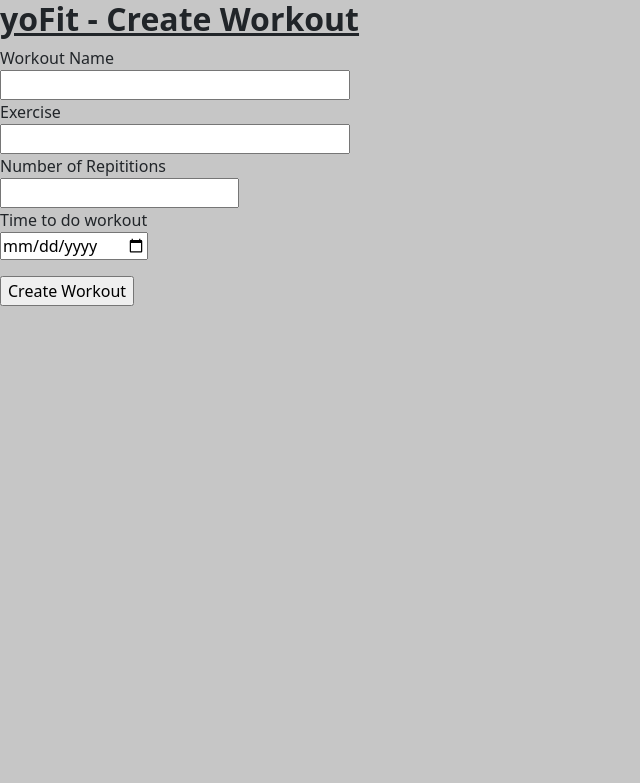
After one commit to albhandari/nutri, a Flask app: page /createWorkout in a window 1280 px wide. The commit adds this page. Shown: the top 783 px of the page, without its empty margins (0-640 px from the left). Run offline with Flask 2, Linux system fonts and the light colour scheme; a user stored in the database is signed in.

Commit message:
remade data base with correct meal/workout format implemented create workout (backend)

```diff
--- a/app/createAccount.py
+++ b/app/create_account.py
@@ -1,9 +1,12 @@
 from flask_wtf import FlaskForm
-from wtforms import StringField, IntegerField, SubmitField, PasswordField
+from wtforms import StringField, IntegerField, SubmitField, PasswordField, FloatField
 from wtforms.validators import DataRequired, Length
 
 class CreateUser(FlaskForm):
     username = StringField('Username', validators = [DataRequired(),Length(min=3, max=32)], render_kw={"placeholder": "Ex: yofit, between 3 and 32 characters"})
     email = StringField ('Email', validators = [DataRequired()], render_kw={"placeholder": "Ex: yofit@gmail.com"})
     password = PasswordField( 'Password', validators = [DataRequired(), Length(min=4)], render_kw={"placeholder": "Minumum 4 characters"})
+    weight = FloatField('Weight', validators = [DataRequired()], render_kw={"placeholder": "Ex: 100.5"})
+    user_bio = StringField('Bio / Description', validators = [DataRequired(), Length(min = 3, max = 1024)], render_kw={"placeholder": "Tell us about yourself!"})
+    fitness_goal = StringField('Fitness Goal', validators = [DataRequired(), Length(min = 3, max = 1024)], render_kw={"placeholder": "Tell us your fitness goal!"})
     submit = SubmitField('Create Account')
--- /dev/null
+++ b/app/create_workout.py
@@ -0,0 +1,14 @@
+
+from flask_wtf import FlaskForm
+from wtforms import StringField, IntegerField, SubmitField
+from wtforms.fields import DateField
+from wtforms.validators import DataRequired, Length
+
+from datetime import date
+
+class CreateWorkout(FlaskForm):
+    workout_name = StringField('Workout Name', validators = [DataRequired(),Length(min=3, max=32)])
+    exercise = StringField('Exercise', validators = [DataRequired(), Length(min=3, max=32)])
+    repititions = IntegerField('Number of Repititions', validators = [DataRequired()])
+    time_to_do = DateField('Time to do workout', format = '%Y-%m-%d', validators = [DataRequired()])
+    submit = SubmitField('Create Workout')
--- a/app/routes.py
+++ b/app/routes.py
@@ -6,25 +6,19 @@ from requests import request
 from app import appObj
 from app.user_login import LoginUser
 
+from app.create_account import CreateUser
+from app.create_workout import CreateWorkout
 
-#from app.item_search import ItemSearch, SellerSearch
-#from app.item_sale import SellItem
-from app.createAccount import CreateUser
-
-#from app.addToCart import addToCart, sessionCart, checkoutForm
-
-#from app.user_rate_form import RateForm
+from datetime import date
 
 from app.delete_user import DeleteUser
-
-#from app.addToCart import addToCart, sessionCart, checkoutForm
 
 from flask import render_template, flash, redirect, url_for, request
 from werkzeug.security import generate_password_hash
 from werkzeug.utils import secure_filename
 
 from app import db
-from app.models import User
+from app.models import User, Workout
 
 from flask_login import login_user
 from flask_login import logout_user
@@ -68,7 +62,9 @@ def createAccount():
       user.username=accountForm.username.data
       user.email=accountForm.email.data
       user.set_password(accountForm.password.data)
-
+      user.weight = accountForm.weight.data
+      user.fitness_goal = accountForm.fitness_goal.data
+      user.user_bio = accountForm.user_bio.data
       #add to the database
       db.session.add(user)
       db.session.commit()
@@ -77,7 +73,7 @@ def createAccount():
       return redirect('/')
     else:
      flash('That username has been taken. Please try again')
-  return render_template('createAccount.html', accountForm = accountForm)
+  return render_template('create_account.html', accountForm = accountForm)
 
 #Justin
 @appObj.route('/deleteUser', methods = ['GET', 'POST'])
@@ -98,9 +94,38 @@ def deleteAccount():
     flash("Please enter the correct password")
   else:
    flash("Please enter the correct username")
- return render_template('deleteUser.html', accountForm = account_form)
+ return render_template('delete_user.html', accountForm = account_form)
 
 #Justin
 @appObj.route('/home') #home page
+@login_required
 def home():
  return render_template('home.html')
+
+
+#Justin
+@appObj.route('/createWorkout', methods = ['GET', 'POST'])
+@login_required
+def createWorkout():
+ workout_form = CreateWorkout()
+ if workout_form.validate_on_submit():
+  creator = current_user
+  workout = Workout()
+  workout.name = workout_form.workout_name.data
+  workout.exercise = workout_form.exercise.data
+  workout.repititions = workout_form.repititions.data
+  workout_day = workout_form.time_to_do.data #date from datetime type
+
+  year = workout_day.year #get year
+  month = workout_day.month #get month
+  day = workout_day.day #get day
+  workout.time_to_do = date(year, month, day) #set the day in the database
+
+  workout.creator_id = creator.id #current user id
+
+  #add to the database
+  db.session.add(workout)
+  db.session.commit()
+
+  flash('Your workout has been created successfully')
+ return render_template('create_workout.html', workout_form = workout_form)
--- /dev/null
+++ b/app/templates/create_workout.html
@@ -0,0 +1,45 @@
+<html lang="en">
+  <head>
+    <!-- Required meta tags -->
+    <meta charset="utf-8">
+    <meta name="viewport" content="width=device-width, initial-scale=1">
+
+    <!-- Bootstrap CSS -->
+    <link href="https://cdn.jsdelivr.net/npm/bootstrap@5.0.2/dist/css/bootstrap.min.css" rel="stylesheet" integrity="sha384-EVSTQN3/azprG1Anm3QDgpJLIm9Nao0Yz1ztcQTwFspd3yD65VohhpuuCOmLASjC" crossorigin=>
+
+
+
+    <title>YoFit - Create Workout</title>
+  </head>
+
+   {% with messages = get_flashed_messages() %}
+   {% if messages %}
+    {% for message in messages %}
+     <p> {{message}} </p>
+    {% endfor %}
+   {% endif %}
+  {% endwith %}
+
+  <body style="background: #c6c6c6">
+    <h2> <b> <u> yoFit - Create Workout</h2> </b> </u>
+    <form action="" method="post" nonvalidate>
+            {{workout_form.csrf_token}}
+            <p>
+            {{workout_form.workout_name.label}}<br>
+            {{workout_form.workout_name(size = 32)}}</br>
+            {{workout_form.exercise.label}}<br>
+            {{workout_form.exercise(size = 32)}}</br>
+            {{workout_form.repititions.label}}<br>
+            {{workout_form.repititions}}</br>
+            {{workout_form.time_to_do.label}} <br>
+            {{workout_form.time_to_do}} </br>
+            </p>
+            <p>
+            {{workout_form.submit()}}
+            </p>
+        </form>
+
+    <!-- Option 1: Bootstrap Bundle with Popper -->
+    <script src="https://cdn.jsdelivr.net/npm/bootstrap@5.0.2/dist/js/bootstrap.bundle.min.js" integrity="sha384-MrcW6ZMFYlzcLA8Nl+NtUVF0sA7MsXsP1UyJoMp4YLEuNSfAP+JcXn/tWtIaxVXM" crossorigin="anonymous">
+  </body>
+</html>
--- a/app/templates/home.html
+++ b/app/templates/home.html
@@ -60,7 +60,7 @@
 
         <ul class="nav col-12 col-lg-auto me-lg-auto mb-2 justify-content-center mb-md-0">
          <li> <a class="btn btn-outline-dark m-2" href="" role="button">Add meal plan</a> </li>
-         <li> <a class="btn btn-outline-dark m-2" href="" role="button">Add workout</a> </li>
+         <li> <a class="btn btn-outline-dark m-2" href="/createWorkout" role="button">Add workout</a> </li>
          <li> <a class="btn btn-outline-dark m-2" href="" role="button"> Profile </a></li>
          <li> <a class="btn btn-outline-dark m-2" href="deleteUser" role="button"> Delete Account </a></li>
         </ul>
```
Also changed, not shown: app/create_meal.py (added, +12 -0 lines), app/models.py (+23 -0 lines), app/templates/create_account.html (renamed from app/templates/createAccount.html, +7 -0 lines), app/app.db, app/templates/delete_user.html (renamed from app/templates/deleteUser.html).
